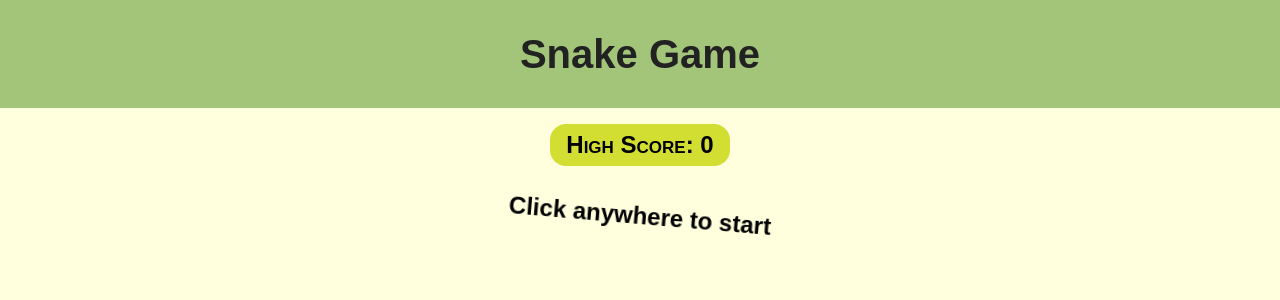
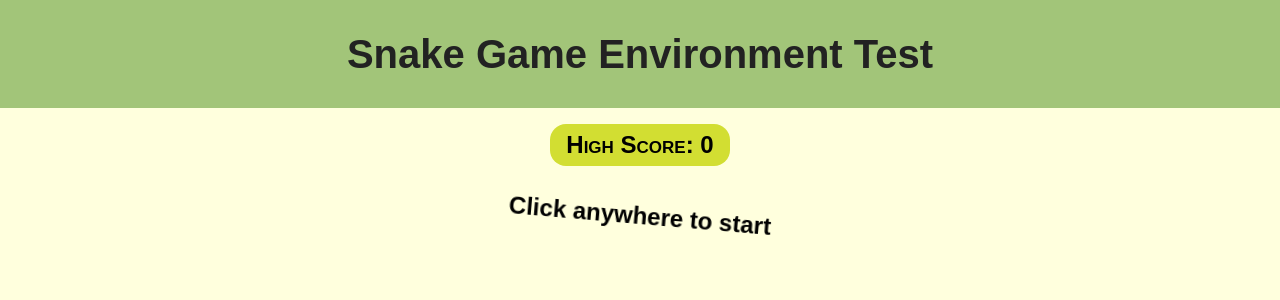
Before and after one commit to codeanytime/snakes-game, a React (Vite) app: page / in a window 1280 px wide. Shown: the top 300 px of the page. Built offline with nearby package versions, Linux system fonts and the light colour scheme; a web font is replaced by a local one.

Commit message:
edit title game

```diff
--- a/src/SnakesGame/SnakesGame.tsx
+++ b/src/SnakesGame/SnakesGame.tsx
@@ -33,7 +33,7 @@ export default function SnakesGame() {
 
   return (
     <div id="snakes-game-container" onClick={handleBodyClick}>
-      <h1 id="game-title">Snake Game</h1>
+      <h1 id="game-title">Snake Game Environment Test</h1>
       <p className="high-score">High Score: {highScore}</p>
 
       {justStarted ? (
```
